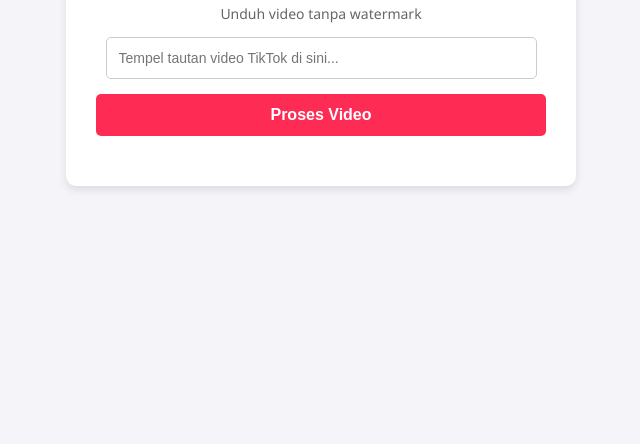
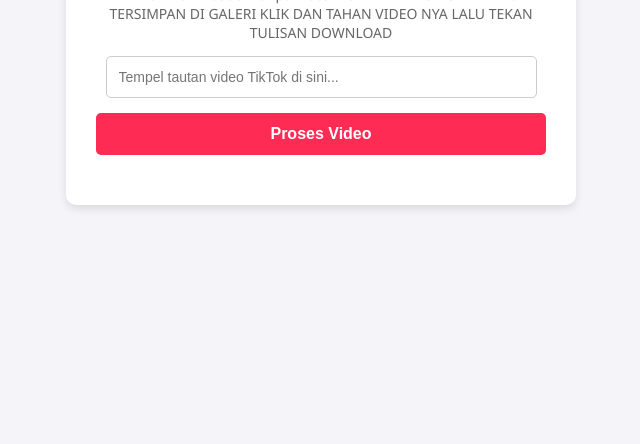
Before and after one commit to keizerz2291-commits/tiktok-downloader-, a plain HTML site: page index.html in a window 1280 px wide. Shown: the part 356-800 px from the top of the page, without its empty margins (319-959 px from the left). Drawn offline with Linux system fonts and the light colour scheme.

Commit message:
Fix HTML encoding issues in index.html

```diff
--- a/index.html
+++ b/index.html
@@ -68,7 +68,7 @@
 
 <div class="container">
     <h2>TikTok Downloader</h2>
-    <p style="color: #666; font-size: 14px;">Unduh video tanpa watermark</p>
+    <p style="color: #666; font-size: 14px;">TikTok Downloader Tanpa Watermark PENTING AGAR VIDEO TERSIMPAN DI GALERI KLIK DAN TAHAN VIDEO NYA LALU TEKAN TULISAN DOWNLOAD</p>
 
     <input type="text" id="tiktokUrl" placeholder="Tempel tautan video TikTok di sini...">
     <button onclick="downloadVideo()">Proses Video</button>
```
